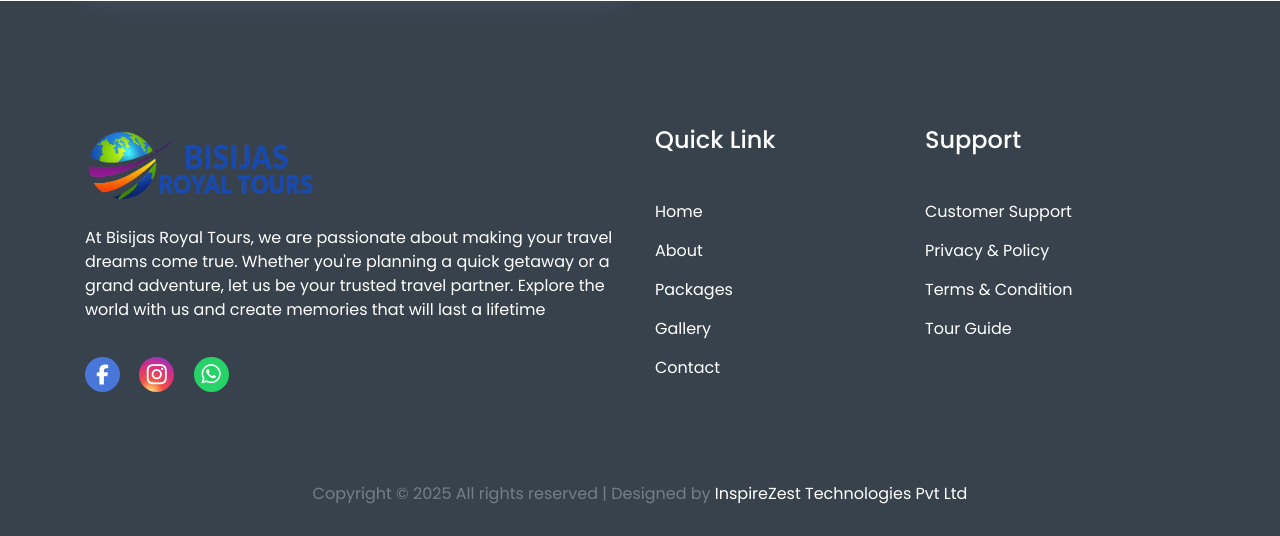
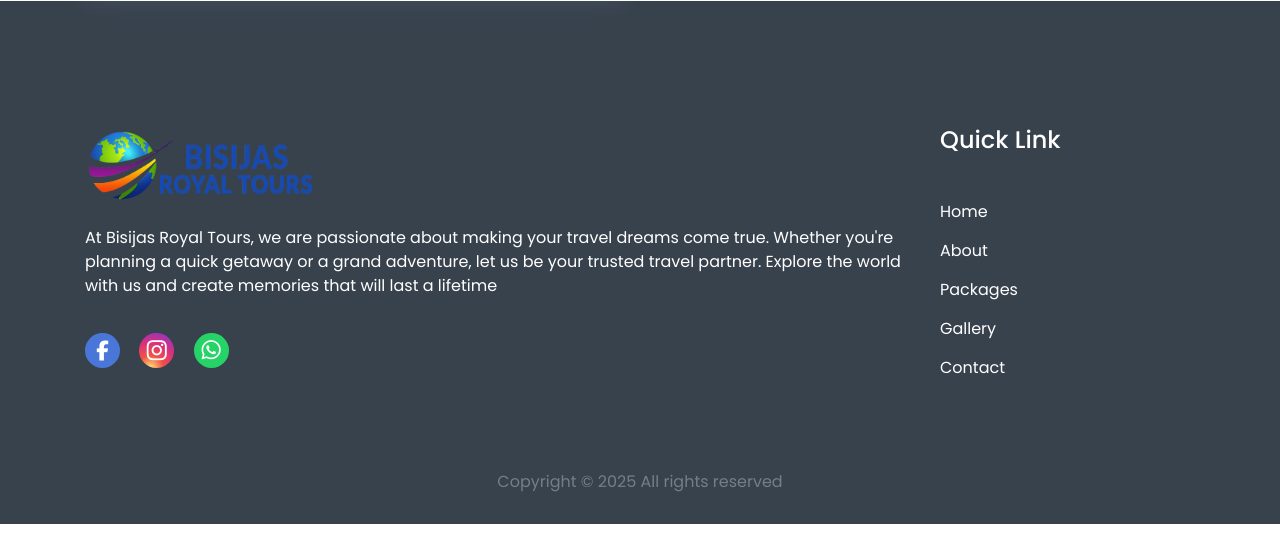
Before and after one commit to Vinith-Vj/Bisijas, a Django app: page / in a window 1280 px wide. Shown: the part 3208-3744 px from the top of the page. Run offline with Django 5.2, Linux system fonts and the light colour scheme; data comes from the database, SQL or seed files in the repository; both versions use the stored data as it was after the commit; some libraries are stand-ins or nearby versions.

```diff
--- a/templates/index.html
+++ b/templates/index.html
@@ -484,7 +484,7 @@
         <div class="footer_widget pt-80 pb-30">
             <div class="container">
                 <div class="row">
-                    <div class="col-lg-6 col-md-6 order-md-1 order-lg-1">
+                    <div class="col-lg-9 col-md-6 order-md-1 order-lg-1">
                         <div class="footer_about mt-50">
                             <a href=""><img src='{% static "images/Travel Agency.png" %}' alt="logo" style="height: 70px;"></a>
                             <p>At Bisijas Royal Tours, we are passionate about making your travel dreams come true.
@@ -498,7 +498,7 @@
                             </ul>
                         </div> <!-- footer about -->
                     </div>
-                    <div class="col-lg-6 col-md-12 order-md-3 order-lg-2">
+                    <div class="col-lg-3 col-md-12 order-md-3 order-lg-2">
                         <div class="footer_link_wrapper d-flex flex-wrap">
                             <div class="footer_link mt-45">
                                 <h4 class="footer_title">Quick Link</h4>
@@ -510,15 +510,7 @@
                                     <li><a href="contactus">Contact</a></li>
                                 </ul>
                             </div> <!-- footer link -->
-                            <div class="footer_link mt-45">
-                                <h4 class="footer_title">Support</h4>
-                                <ul class="link">
-                                    <li><a href="javascript:void(0)">Customer Support</a></li>
-                                    <li><a href="javascript:void(0)">Privacy & Policy</a></li>
-                                    <li><a href="javascript:void(0)">Terms & Condition</a></li>
-                                    <li><a href="javascript:void(0)">Tour Guide</a></li>
-                                </ul>
-                            </div> <!-- footer link -->
+                             <!-- footer link -->
                         </div> <!-- footer link wrapper -->
                     </div>
                     {% comment %} <div class="col-lg-4 col-md-6 order-md-2 order-lg-3">
@@ -535,7 +527,7 @@
                     </div> {% endcomment %}
                 </div> <!-- row -->
             </div> <!-- container -->
-            <p class="text-center mt-90">Copyright © 2025 All rights reserved | Designed by  <a style="color: white;" href="https://www.inspirezesttechnologies.com/">InspireZest Technologies Pvt Ltd</a></p>
+            <p class="text-center mt-90">Copyright © 2025 All rights reserved </p>
         </div> <!-- footer widget -->
     </section>
 
```
Also changed, not shown: templates/base.html (+4 -12 lines), db.sqlite3, media/gallery/Bali_s7Hohl5.jpeg (added), media/gallery/Dubai_8Yz8XI0.jpeg (added), media/gallery/Dubai_EgsaSfj.jpeg (added), media/gallery/Garden_y4P30HN.jpeg (added), media/gallery/Singapore.jpg (added), media/gallery/Thailand_65FiKO1.jpeg (added), media/gallery/Vietnam_aHWQjxL.jpeg (added), media/gallery/WhatsApp_Image_2025-01-31_at_8.39.22_AM.jpeg (added), media/gallery/WhatsApp_Image_2025-01-31_at_8.39.23_AM.jpeg (added), media/gallery/WhatsApp_Image_2025-01-31_at_8.39.23_AM_1.jpeg (added), media/gallery/WhatsApp_Image_2025-01-31_at_8.39.23_AM_2.jpeg (added), media/gallery/WhatsApp_Image_2025-01-31_at_8.39.24_AM.jpeg (added), 4 more files, 1 other file.
